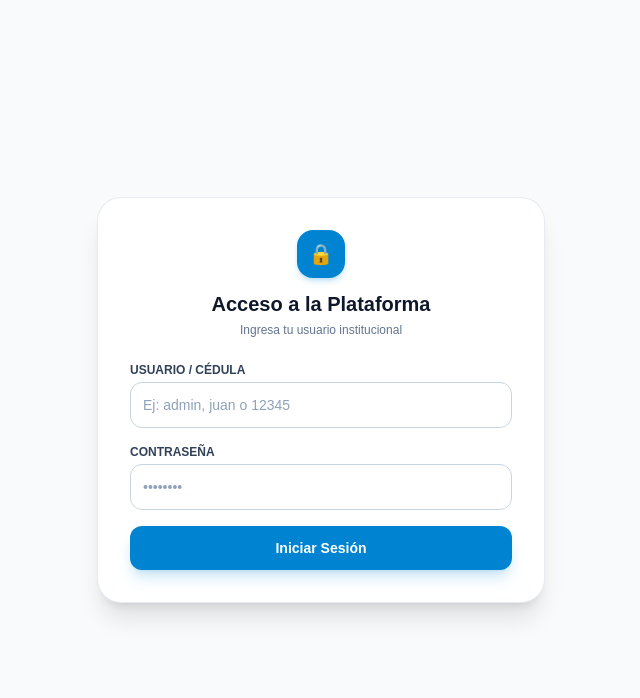
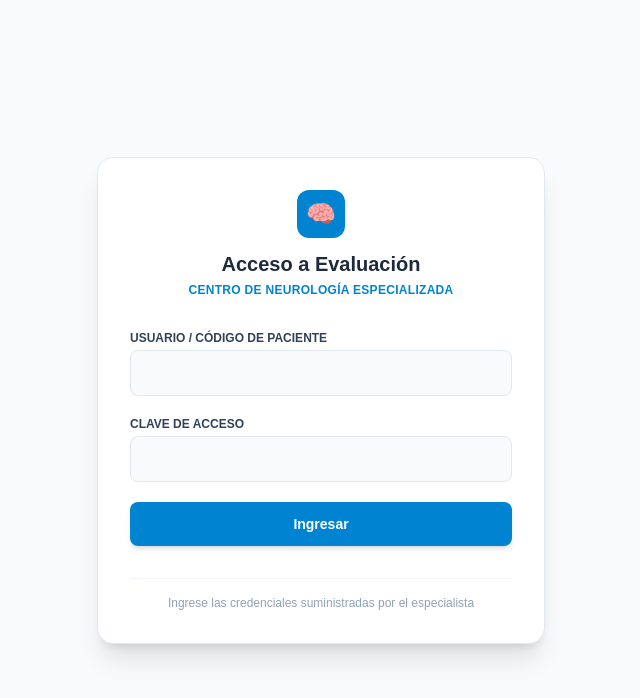
Before and after one commit to syayatomases-code/Encuesta, a Next.js app: page /login in a window 1280 px wide. Shown: the top 698 px of the page, without its empty margins (319-959 px from the left). Built offline with nearby package versions, Linux system fonts and the light colour scheme; no server answers.

Commit message:
Restaurar login original limpio y profesional con perfiles

```diff
--- a/app/login/page.js
+++ b/app/login/page.js
@@ -1,121 +1,124 @@
 "use client";
-import { useState, useEffect } from "react";
+import { useState } from "react";
 import { useRouter } from "next/navigation";
 import { supabase } from "@/lib/supabaseClient";
 
 export default function LoginPage() {
+  const [usuario, setUsuario] = useState("");
+  const [password, setPassword] = useState("");
+  const [cargando, setCargando] = useState(false);
+  const [error, setError] = useState(null);
   const router = useRouter();
-  const [userInput, setUserInput] = useState("");
-  const [password, setPassword] = useState("");
-  const [loading, setLoading] = useState(false);
-  const [errorMsg, setErrorMsg] = useState("");
-
-  useEffect(() => {
-    const limpiarSesionPrevia = async () => {
-      await supabase.auth.signOut();
-    };
-    limpiarSesionPrevia();
-  }, []);
 
   const handleLogin = async (e) => {
     e.preventDefault();
-    setLoading(true);
-    setErrorMsg("");
+    setCargando(true);
+    setError(null);
 
-    let emailFinal = userInput.trim();
+    const usuarioLimpio = usuario.trim().toLowerCase();
+    const emailFormateado = usuarioLimpio.includes("@")
+      ? usuarioLimpio
+      : `${usuarioLimpio}@neurologia.local`;
 
-    // Si el texto ingresado no contiene "@", le agregamos automáticamente el dominio institucional
-    if (!emailFinal.includes("@")) {
-      emailFinal = `${emailFinal}@neurologia.local`;
-    }
-
+    // 1. Iniciar sesión en Supabase Auth
     const { data: authData, error: authError } = await supabase.auth.signInWithPassword({
-      email: emailFinal,
-      password,
+      email: emailFormateado,
+      password: password,
     });
 
     if (authError) {
-      setErrorMsg(authError.message);
-      setLoading(false);
+      console.error("Error original de Supabase:", authError.message);
+      setCargando(false);
+      setError(`Error al ingresar: ${authError.message === "Invalid login credentials" ? "Usuario o clave incorrectos." : authError.message}`);
       return;
     }
 
-    const user = authData.user;
-
-    // Si el correo es el de admin (o puedes validarlo por metadata/tabla de roles en supabase)
-    if (emailFinal === "admin@neurologia.local" || user.user_metadata?.role === "admin") {
-      router.replace("/admin");
+    if (!authData.user) {
+      setCargando(false);
+      setError("No se pudo obtener la información del usuario.");
       return;
     }
 
-    // Si es un paciente, verificar si ya respondió la encuesta
-    const { data: respuestaExistente, error: respError } = await supabase
-      .from("respuestas")
-      .select("id")
-      .eq("user_id", user.id)
+    // 2. Verificar el rol del usuario en la tabla perfiles
+    const { data: perfil } = await supabase
+      .from("perfiles")
+      .select("rol")
+      .eq("id", authData.user.id)
       .maybeSingle();
 
-    if (respError) {
-      console.error("Error al verificar respuestas:", respError.message);
+    // Si es admin, entra directo a admin
+    if (perfil?.rol === "admin") {
+      setCargando(false);
+      router.push("/admin");
+      return;
     }
 
-    if (respuestaExistente) {
-      router.replace("/ya-respondido");
-    } else {
-      router.replace("/cuestionario");
-    }
+    // 3. Otorgar pase temporal de autorización y redirigir al cuestionario
+    sessionStorage.setItem("auth_autorizado", "true");
+    setCargando(false);
+    router.push("/cuestionario");
   };
 
   return (
     <div className="min-h-screen bg-slate-50 flex items-center justify-center p-4">
-      <div className="max-w-md w-full bg-white rounded-3xl border border-slate-200/80 shadow-xl p-8">
-        <div className="text-center mb-6">
-          <div className="w-12 h-12 bg-sky-600 rounded-2xl flex items-center justify-center text-white text-xl mx-auto mb-3 shadow-md shadow-sky-600/20 font-bold">
-            🔒
+      <div className="max-w-md w-full bg-white rounded-2xl border border-slate-200 shadow-xl p-8">
+        <div className="text-center mb-8">
+          <div className="w-12 h-12 bg-sky-600 rounded-xl flex items-center justify-center text-white text-2xl mx-auto mb-3 font-bold">
+            🧠
           </div>
-          <h1 className="text-xl font-bold text-slate-900">Acceso a la Plataforma</h1>
-          <p className="text-xs text-slate-500 mt-1">Ingresa tu usuario institucional</p>
+          <h1 className="text-xl font-bold text-slate-800">Acceso a Evaluación</h1>
+          <p className="text-xs text-sky-600 font-semibold tracking-wide uppercase mt-1">
+            Centro de Neurología Especializada
+          </p>
         </div>
 
-        {errorMsg && (
-          <div className="mb-4 p-3 bg-red-50 border border-red-200 text-red-600 text-xs rounded-xl font-medium">
-            {errorMsg}
-          </div>
-        )}
-
-        <form onSubmit={handleLogin} className="space-y-4">
+        <form onSubmit={handleLogin} className="space-y-5">
           <div>
-            <label className="block text-xs font-bold text-slate-700 uppercase mb-1">Usuario / Cédula</label>
+            <label className="block text-xs font-bold text-slate-700 uppercase mb-1">
+              Usuario / Código de Paciente
+            </label>
             <input
               type="text"
               required
-              value={userInput}
-              onChange={(e) => setUserInput(e.target.value)}
-              className="w-full border border-slate-300 p-3 rounded-xl text-sm bg-white text-slate-900 font-medium outline-none focus:ring-2 focus:ring-sky-500 placeholder:text-slate-400"
-              placeholder="Ej: admin, juan o 12345"
+              value={usuario}
+              onChange={(e) => setUsuario(e.target.value)}
+              placeholder=""
+              className="w-full border border-slate-200 p-3 rounded-lg text-sm text-slate-800 outline-none focus:ring-2 focus:ring-sky-500 bg-slate-50"
             />
           </div>
 
           <div>
-            <label className="block text-xs font-bold text-slate-700 uppercase mb-1">Contraseña</label>
+            <label className="block text-xs font-bold text-slate-700 uppercase mb-1">
+              Clave de Acceso
+            </label>
             <input
               type="password"
               required
               value={password}
               onChange={(e) => setPassword(e.target.value)}
-              className="w-full border border-slate-300 p-3 rounded-xl text-sm bg-white text-slate-900 font-medium outline-none focus:ring-2 focus:ring-sky-500 placeholder:text-slate-400"
-              placeholder="••••••••"
+              placeholder=""
+              className="w-full border border-slate-200 p-3 rounded-lg text-sm text-slate-800 outline-none focus:ring-2 focus:ring-sky-500 bg-slate-50"
             />
           </div>
 
+          {error && (
+            <div className="p-4 bg-amber-50 border border-amber-200 text-amber-800 text-xs font-semibold rounded-lg leading-relaxed">
+              {error}
+            </div>
+          )}
+
           <button
             type="submit"
-            disabled={loading}
-            className="w-full py-3 bg-sky-600 hover:bg-sky-700 text-white font-semibold rounded-xl text-sm transition-colors shadow-lg shadow-sky-600/20 disabled:opacity-50"
+            disabled={cargando}
+            className="w-full py-3 bg-sky-600 hover:bg-sky-700 text-white font-semibold rounded-lg text-sm transition-colors shadow-md disabled:opacity-50"
           >
-            {loading ? "Verificando acceso..." : "Iniciar Sesión"}
+            {cargando ? "Validando..." : "Ingresar"}
           </button>
         </form>
+
+        <div className="mt-8 text-center border-t border-slate-100 pt-4 text-xs text-slate-400">
+          Ingrese las credenciales suministradas por el especialista
+        </div>
       </div>
     </div>
   );
```
